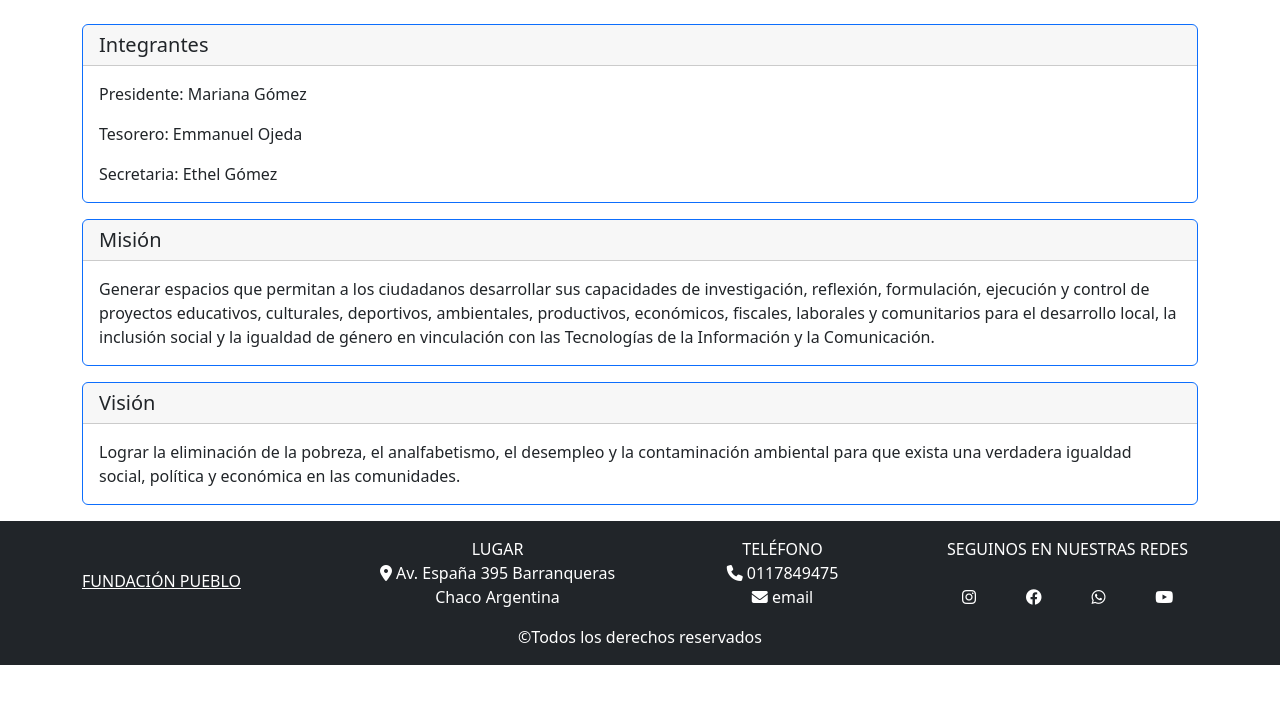
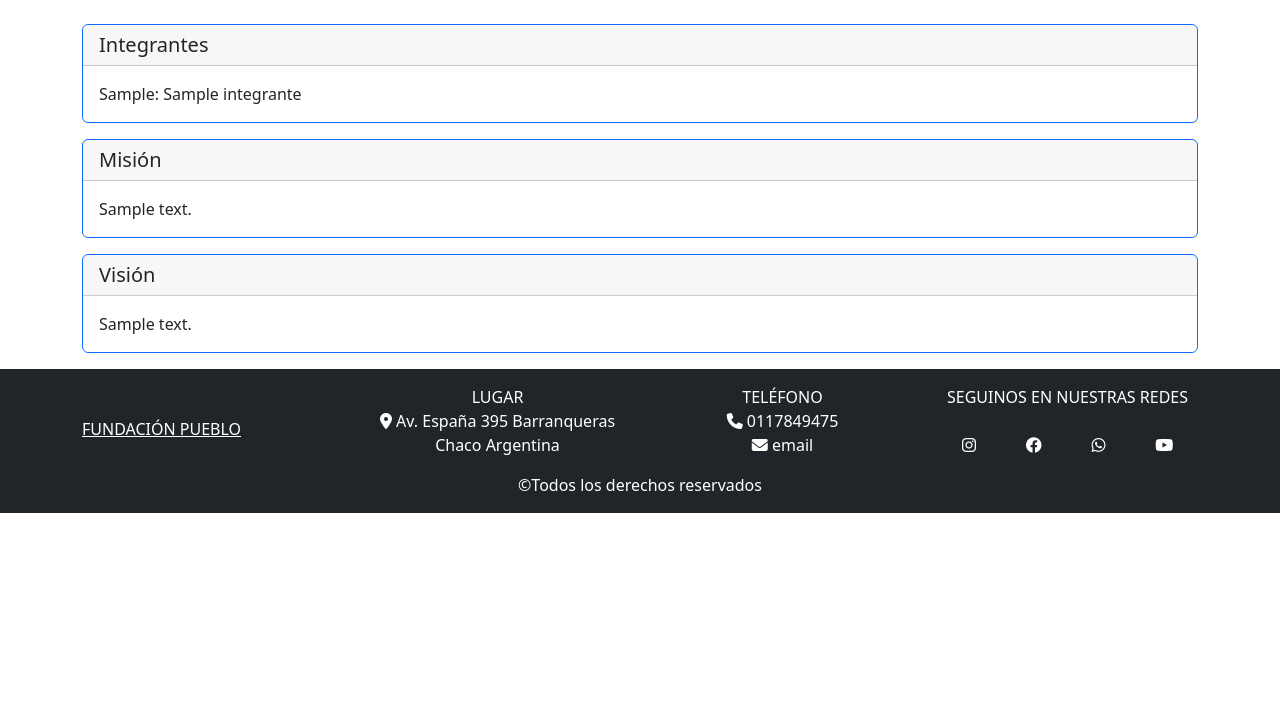
Before and after one commit to NoahTakk11/calendario-web, a Django app: page /quienes-somos/quienes-somos/ in a window 1280 px wide. Shown: the part 74-778 px from the top of the page. Run offline with Django 4.2, Linux system fonts and the light colour scheme; tables that the repository leaves empty hold one stand-in row (values such as "Sample post"); some libraries are stand-ins or nearby versions.

Commit message:
misión y visión

```diff
--- a/nosotros/admin.py
+++ b/nosotros/admin.py
@@ -11,3 +11,8 @@ class PuestosAdmin(admin.ModelAdmin):
 
 class MisionVisionAdmin(admin.ModelAdmin):
     list_display= ('id', 'mision', 'vision')
+
+@admin.register(Integrante)
+
+class IntegrantesAdmin(admin.ModelAdmin):
+    list_display= ('id', 'puesto_integrante', 'nombre_integrante')
--- a/nosotros/models.py
+++ b/nosotros/models.py
@@ -6,10 +6,20 @@ from django.db import models
 class Puesto(models.Model):
     puestos=models.CharField(max_length=50)
 
+    def __str__(self):
+        return f'{self.puestos}: '
+
+
 class Integrante(models.Model):
     puesto_integrante=models.OneToOneField(Puesto,verbose_name='Puesto', on_delete=models.CASCADE)
     nombre_integrante=models.CharField(max_length=50)
 
+    def __str__(self):
+        return f'{self.puesto_integrante} {self.nombre_integrante}'
+
 class MisionVision(models.Model):
     mision=models.TextField()
     vision=models.TextField()
+
+    def __str__(self):
+        return f'{self.mision} {self.vision}'
--- a/nosotros/urls.py
+++ b/nosotros/urls.py
@@ -1,9 +1,14 @@
 from django.urls import path, include
 from . import views
-from .views import QuienesSomos
+from .views import *
+
 
 urlpatterns = [
 
-    path('quienes-somos/',QuienesSomos.as_view(), name='quienes-somos'),
+    path('quienes-somos/',views.quienesSomos, name='quienes-somos-puestos'),
+]
 
-]
+
+"""path('quienes-somos/',QuienesSomosPuestos.as_view(), name='quienes-somos-puestos'),
+path('quienes-somos/',QuienesSomosIntegrantes.as_view(), name='quienes-somos-integrantes'),
+path('quienes-somos/',QuienesSomosMisionVision.as_view(), name='quienes-mision-vision'),"""
--- a/nosotros/views.py
+++ b/nosotros/views.py
@@ -1,7 +1,40 @@
 from django.shortcuts import render
-from django.views.generic import TemplateView
+from django.views.generic import ListView
 from .models import *
 # Create your views here.
 
-class QuienesSomos(TemplateView):
+def quienesSomos(request):
     template_name='quienes-somos.html'
+    ctx = {}
+
+    ctx['puestos']=Puesto.objects.all()
+    ctx['integrantes']=Integrante.objects.all()
+    ctx['misionvision']=MisionVision.objects.all()
+
+    return render(request, template_name, context=ctx)
+
+"""class QuienesSomosPuestos(ListView):
+    template_name='quienes-somos.html'
+    model=Puesto
+
+    def get_queryset(self):
+        queryset=self.model.objects.all()
+        return queryset
+
+class QuienesSomosIntegrantes(ListView):
+    template_name='quienes-somos.html'
+    model=Integrante
+
+    def get_queryset(self):
+        queryset=self.model.object.all()
+        return queryset
+
+
+
+class QuienesSomosMisionVision(ListView):
+    template_name='quienes-somos.html'
+    model=MisionVision
+
+    def get_queryset(self):
+        queryset=self.model.object.all()
+        return queryset"""
--- a/templates/base/base.html
+++ b/templates/base/base.html
@@ -51,7 +51,7 @@
           <div class="d-grid gap-2 d-md-block">
             <ul class="navbar-nav me-auto mb-2 mb-lg-0">
 
-              <a href="{% url 'quienes-somos' %}">
+              <a href="{% url 'quienes-somos-puestos' %}">
               <button type="button" class="btn btn-outline-light" style="margin: 10px;">¿Quienes somos?</button>
               </a>
               <a href="{% url 'recursos' %}">
--- a/templates/quienes-somos.html
+++ b/templates/quienes-somos.html
@@ -16,9 +16,9 @@
         <h5 class="card-header">Integrantes</h5>
         <div class="card-body">
 
-            <p class="card-text">Presidente: Mariana Gómez</p>
-            <p class="card-text">Tesorero: Emmanuel Ojeda</p>
-            <p class="card-text">Secretaria: Ethel Gómez</p>
+            {% for p in integrantes %}
+              <p class="card-text">{{p}}</p>
+            {% endfor %}
 
         </div>
       </div>
@@ -27,33 +27,25 @@
 
 
 
-    <div class="card border-primary mb-3">
+    {% for m in misionvision %}
+      <div class="card border-primary mb-3">
         <h5 class="card-header">Misión</h5>
         <div class="card-body">
 
-          <p class="card-text">Generar espacios que permitan a los ciudadanos desarrollar sus capacidades de
-            investigación, reflexión, formulación, ejecución y control de proyectos educativos,
-            culturales, deportivos, ambientales, productivos, económicos, fiscales, laborales y
-            comunitarios para el desarrollo local, la inclusión social y la igualdad de género en
-            vinculación con las Tecnologías de la Información y la Comunicación.</p>
+          <p class="card-text">{{m.mision}}</p>
 
         </div>
       </div>
 
-
-
       <div class="card border-primary mb-3">
         <h5 class="card-header">Visión</h5>
-            <div class="card-body">
+        <div class="card-body">
 
-            <p class="card-text">Lograr la eliminación de la pobreza, el analfabetismo, el desempleo y la
-                contaminación ambiental para que exista una verdadera igualdad social, política y
-                económica en las comunidades.</p>
+          <p class="card-text">{{m.vision}}</p>
 
-            </div>
-     </div>
-
-
+        </div>
+      </div>
+    {% endfor %}
 
 
 
```
